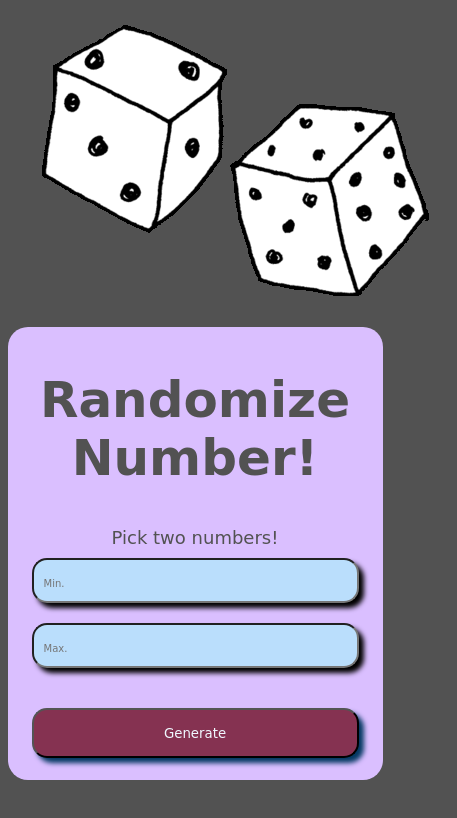
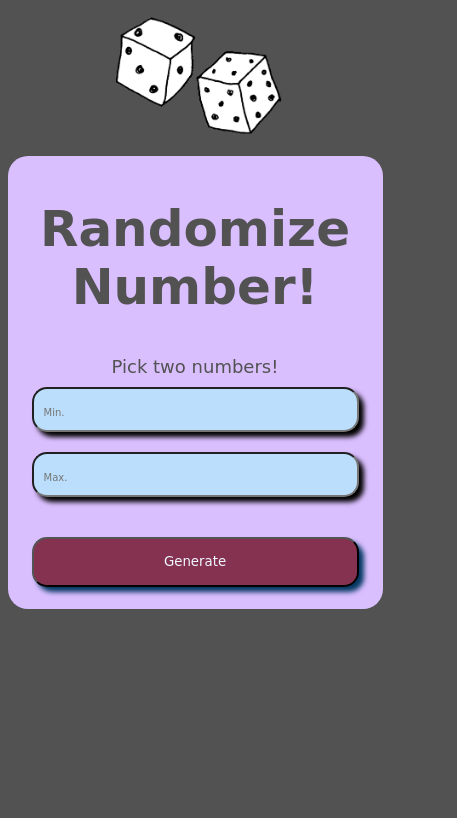
Before and after one commit to jhschier/Project-Randomizer, a plain HTML site: page index.html in a window 390 px wide. Shown: the whole page, 457 px wide, since content can reach past the window. Drawn offline with Linux system fonts and the light colour scheme; a web font is replaced by a local one.

Commit message:
fixing resolution for smartphones

```diff
--- a/style.css
+++ b/style.css
@@ -97,3 +97,11 @@ button:hover {
     background-color: #A33E63;
     font-size: 15px;
 }
+
+@media screen, (max-width: 600px) {
+
+    .gif-img {
+        max-width: 50%;
+    }
+
+}
```
